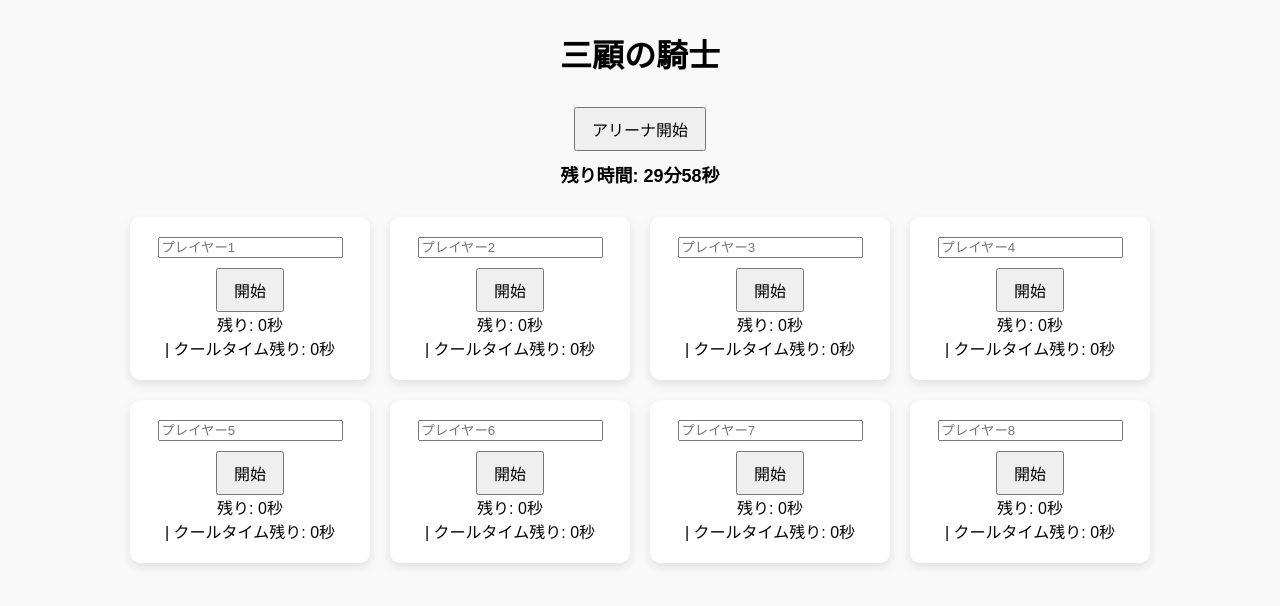
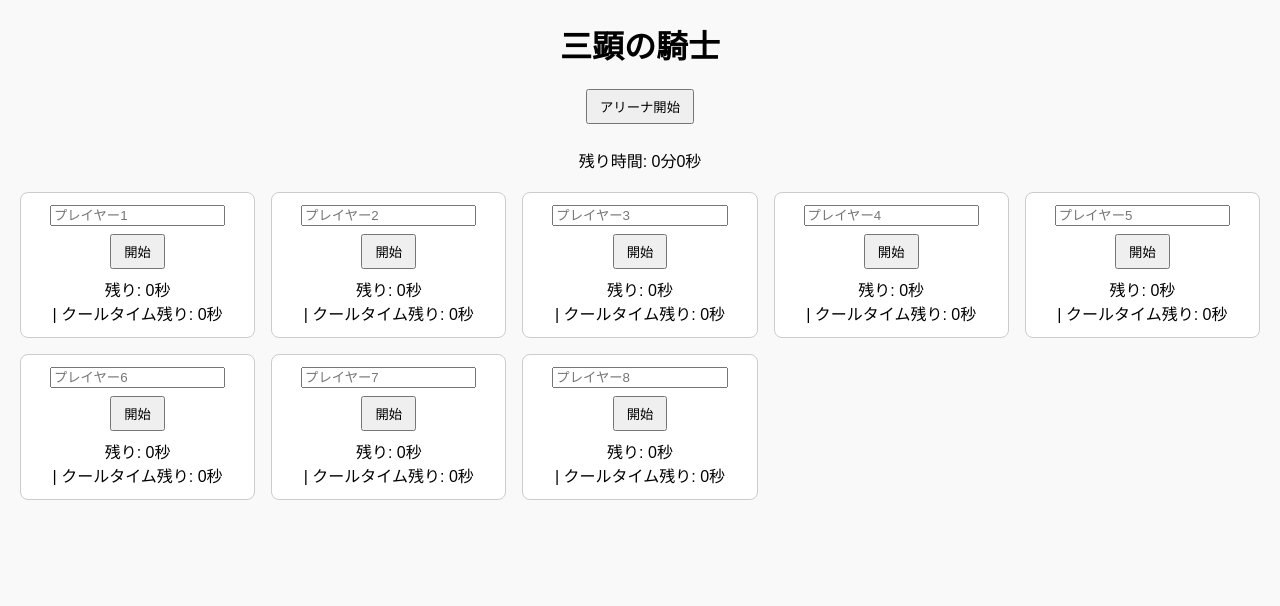
Before and after one commit to takochi92/redstone-ct-share-app, a plain HTML site: page index.html in a window 1280 px wide. Both pictures are taken after a click on the button "アリーナ開始". Drawn offline with Linux system fonts and the light colour scheme; no server answers.

Commit message:
Update index.html

```diff
--- a/index.html
+++ b/index.html
@@ -2,110 +2,123 @@
 <html lang="ja">
 <head>
   <meta charset="UTF-8" />
-  <meta name="viewport" content="width=device-width, initial-scale=1.0"/>
-  <title>三顧の騎士</title>
-  <script src="https://www.gstatic.com/firebasejs/10.12.0/firebase-app.js"></script>
-  <script src="https://www.gstatic.com/firebasejs/10.12.0/firebase-database.js"></script>
+  <meta name="viewport" content="width=device-width, initial-scale=1.0" />
+  <title>三顕の騎士 - アリーナ共有タイマー</title>
   <style>
     body {
       font-family: sans-serif;
+      background-color: #f9f9f9;
       text-align: center;
-      background-color: #f9f9f9;
+      margin: 20px;
     }
-
     h1 {
-      margin-top: 30px;
+      font-size: 32px;
     }
-
+    .player-grid {
+      display: grid;
+      grid-template-columns: repeat(auto-fit, minmax(200px, 1fr));
+      gap: 16px;
+      margin-top: 20px;
+    }
+    .player-box {
+      border: 1px solid #ccc;
+      padding: 12px;
+      background: white;
+      border-radius: 8px;
+    }
+    input {
+      width: 80%;
+      margin-bottom: 8px;
+    }
     button {
-      margin-top: 10px;
-      padding: 8px 16px;
-      font-size: 16px;
+      padding: 6px 12px;
+      margin-bottom: 8px;
     }
-
-    #globalTimer {
-      margin-top: 10px;
-      font-size: 18px;
-      font-weight: bold;
-    }
-
-    .player-grid {
-      display: flex;
-      flex-wrap: wrap;
-      justify-content: center;
-      margin-top: 30px;
-      gap: 20px;
-    }
-
-    .player-box {
-      background-color: white;
-      padding: 20px;
-      border-radius: 10px;
-      box-shadow: 0 4px 10px rgba(0, 0, 0, 0.1);
-      width: 200px;
-    }
-
-    .cooldown {
-      color: black;
-    }
-
     .cooldown.red {
       color: red;
       font-weight: bold;
     }
   </style>
+  <!-- Firebase SDK -->
+  <script src="https://www.gstatic.com/firebasejs/10.12.2/firebase-app-compat.js"></script>
+  <script src="https://www.gstatic.com/firebasejs/10.12.2/firebase-database-compat.js"></script>
 </head>
 <body>
-  <h1>三顧の騎士</h1>
+  <h1>三顕の騎士</h1>
   <button onclick="startArena()">アリーナ開始</button>
-  <p id="globalTimer">残り時間: 0分0秒</p>
+  <p id="arena-timer">残り時間: 0分0秒</p>
+
   <div class="player-grid" id="playerGrid"></div>
 
   <script>
-    // Firebase設定
     const firebaseConfig = {
-      apiKey: "AIzaSyD0gkCfZZVOpJVIOgldr00RoEny2mtnAws",
-      authDomain: "redstone-cooltime.firebaseapp.com",
-      databaseURL: "https://redstone-cooltime-default-rtdb.firebaseio.com",
-      projectId: "redstone-cooltime",
-      storageBucket: "redstone-cooltime.appspot.com",
-      messagingSenderId: "940339332591",
-      appId: "1:940339332591:web:7da07ad6db29278a61621a"
+      apiKey: "YOUR_API_KEY",
+      authDomain: "YOUR_AUTH_DOMAIN",
+      databaseURL: "YOUR_DB_URL",
+      projectId: "YOUR_PROJECT_ID",
+      storageBucket: "YOUR_BUCKET",
+      messagingSenderId: "YOUR_SENDER_ID",
+      appId: "YOUR_APP_ID"
     };
 
-    // Firebase初期化
     firebase.initializeApp(firebaseConfig);
     const database = firebase.database();
 
-    // グローバルタイマー
-    let arenaCountdown;
-    let arenaTimeLeft = 1800;
+    const arenaDuration = 300; // 5分（秒）
+    let arenaTimeLeft = 0;
+    let arenaTimer = null;
+    const countdowns = Array(9).fill(0);
+    const cooldowns = Array(9).fill(0);
 
     function startArena() {
-      clearInterval(arenaCountdown);
-      arenaTimeLeft = 1800;
-      updateGlobalTimer();
-      arenaCountdown = setInterval(() => {
-        arenaTimeLeft--;
-        updateGlobalTimer();
-        if (arenaTimeLeft <= 0) {
-          clearInterval(arenaCountdown);
-          document.getElementById("globalTimer").textContent = "アリーナ終了！";
-        }
-      }, 1000);
+      const now = Date.now();
+      database.ref("arena/startTime").set(now);
     }
 
-    function updateGlobalTimer() {
-      const minutes = Math.floor(arenaTimeLeft / 60);
-      const seconds = arenaTimeLeft % 60;
-      document.getElementById("globalTimer").textContent = `残り時間: ${minutes}分${seconds}秒`;
+    function updateArenaTimer() {
+      const timerEl = document.getElementById("arena-timer");
+      const min = Math.floor(arenaTimeLeft / 60);
+      const sec = arenaTimeLeft % 60;
+      timerEl.textContent = `残り時間: ${min}分${sec}秒`;
     }
 
-    // ページが読み込まれた後に実行
-    document.addEventListener("DOMContentLoaded", () => {
+    database.ref("arena/startTime").on("value", (snapshot) => {
+      const startTime = snapshot.val();
+      if (!startTime) return;
+      if (arenaTimer) clearInterval(arenaTimer);
+      arenaTimer = setInterval(() => {
+        const now = Date.now();
+        const elapsed = Math.floor((now - startTime) / 1000);
+        arenaTimeLeft = Math.max(0, arenaDuration - elapsed);
+        updateArenaTimer();
+        if (arenaTimeLeft === 0) clearInterval(arenaTimer);
+      }, 1000);
+    });
+
+    function startCooldown(playerId) {
+      const now = Date.now();
+      database.ref(`players/player${playerId}`).set({
+        cooldownStart: now
+      });
+    }
+
+    function updateName(playerId) {
+      const name = document.getElementById(`name${playerId}`).value;
+      database.ref(`players/player${playerId}/name`).set(name);
+    }
+
+    function listenForNameChanges(playerId) {
+      database.ref(`players/player${playerId}/name`).on("value", (snapshot) => {
+        const name = snapshot.val();
+        if (name) {
+          document.getElementById(`name${playerId}`).value = name;
+        }
+      });
+    }
+
+    // 🔽 プレイヤーの表示と同期処理（即時実行）
+    (function () {
       const playerGrid = document.getElementById("playerGrid");
-      const countdowns = Array(9).fill(0);
-      const cooldowns = Array(9).fill(0);
 
       for (let i = 1; i <= 8; i++) {
         const box = document.createElement("div");
@@ -118,7 +131,6 @@
         `;
         playerGrid.appendChild(box);
 
-        // Firebaseのクールタイム監視
         database.ref(`players/player${i}`).on("value", (snapshot) => {
           const data = snapshot.val();
           if (!data || !data.cooldownStart) return;
@@ -129,12 +141,18 @@
           updatePlayerDisplay(i);
         });
 
-        // 名前のリアルタイム同期
         listenForNameChanges(i);
       }
 
-      // プレイヤー表示更新関数
-      window.updatePlayerDisplay = function(playerId) {
+      setInterval(() => {
+        for (let i = 1; i <= 8; i++) {
+          if (countdowns[i] > 0) countdowns[i]--;
+          if (cooldowns[i] > 0) cooldowns[i]--;
+          updatePlayerDisplay(i);
+        }
+      }, 1000);
+
+      window.updatePlayerDisplay = function (playerId) {
         const countdownEl = document.getElementById(`countdown-${playerId}`);
         const cooldownEl = document.getElementById(`cooldown-${playerId}`);
         countdownEl.textContent = `残り: ${countdowns[playerId]}秒`;
@@ -145,33 +163,7 @@
           cooldownEl.classList.remove("red");
         }
       };
-    });
-
-    // 名前保存
-    function updateName(playerId) {
-      const nameInput = document.getElementById(`name${playerId}`);
-      const name = nameInput.value;
-      database.ref(`players/player${playerId}`).update({ name: name });
-    }
-
-    // 名前リアルタイム反映
-    function listenForNameChanges(playerId) {
-      const nameInput = document.getElementById(`name${playerId}`);
-      database.ref(`players/player${playerId}/name`).on("value", (snapshot) => {
-        const name = snapshot.val();
-        if (name !== null && nameInput !== document.activeElement) {
-          nameInput.value = name;
-        }
-      });
-    }
-
-    // クールタイム開始
-    function startCooldown(playerId) {
-      const now = Date.now();
-      database.ref(`players/player${playerId}`).update({
-        cooldownStart: now
-      });
-    }
+    })();
   </script>
 </body>
 </html>
```
